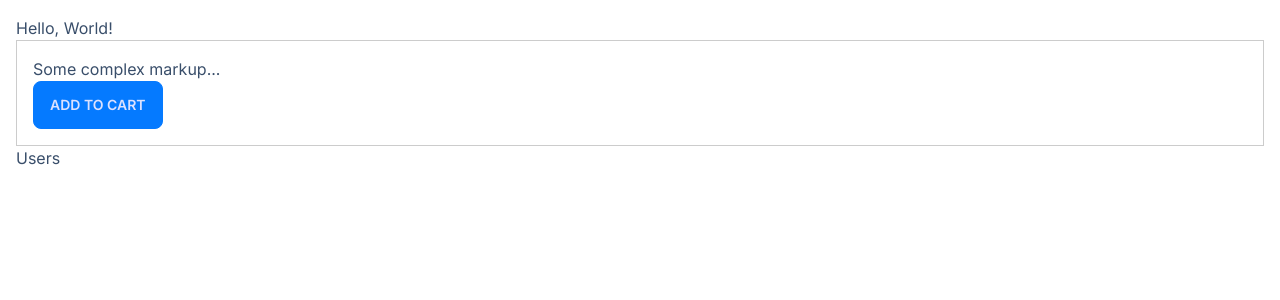
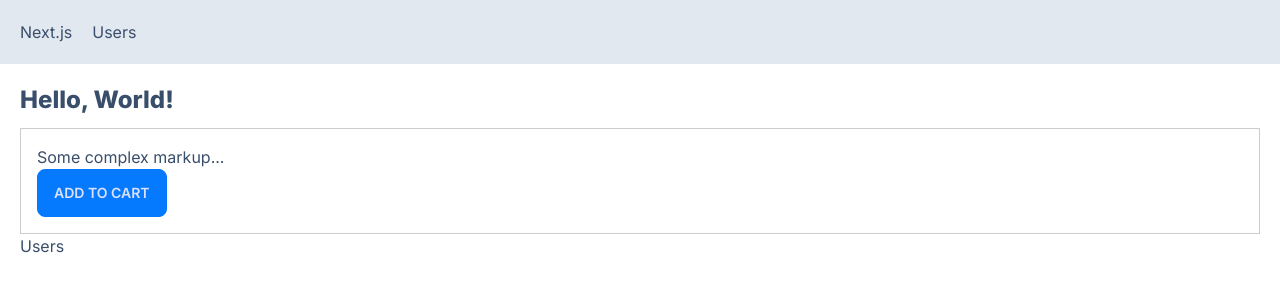
Before and after one commit to agreen254/hello-next, a Next.js app: page / in a window 1280 px wide. Shown: the top 300 px of the page. Built offline with nearby package versions, Linux system fonts and the light colour scheme.

Commit message:
add common nav bar

```diff
--- /dev/null
+++ b/app/NavBar.tsx
@@ -0,0 +1,15 @@
+import Link from "next/link";
+import React from "react";
+
+const NavBar = () => {
+  return (
+    <div className="flex bg-slate-200 p-5">
+      <Link href="/" className="mr-5">
+        Next.js
+      </Link>
+      <Link href="/users">Users</Link>
+    </div>
+  );
+};
+
+export default NavBar;
--- /dev/null
+++ b/app/admin/layout.tsx
@@ -0,0 +1,16 @@
+import React, {ReactNode} from 'react'
+
+type Props = {
+    children: ReactNode
+}
+
+const AdminLayout = ({children}: Props) => {
+  return (
+    <div className="flex">
+        <aside className="bg-slate-200 p-5 mr-5">Admin Sidebar</aside>
+        <div>{children}</div>
+    </div>
+  )
+}
+
+export default AdminLayout
--- /dev/null
+++ b/app/admin/page.tsx
@@ -0,0 +1,9 @@
+import React from 'react'
+
+const AdminHomePage = () => {
+  return (
+    <div>AdminHomePage</div>
+  )
+}
+
+export default AdminHomePage
--- a/app/globals.css
+++ b/app/globals.css
@@ -14,5 +14,10 @@
 
 body {
   /* color: rgb(var(--foreground-rgb)); */
-  padding: 1rem;
 }
+
+@layer base {
+  h1 {
+    @apply font-extrabold text-2xl mb-3;
+  }
+}
--- a/app/layout.tsx
+++ b/app/layout.tsx
@@ -1,6 +1,7 @@
 import "./globals.css";
 import type { Metadata } from "next";
 import { Inter } from "next/font/google";
+import NavBar from "./NavBar";
 
 const inter = Inter({ subsets: ["latin"] });
 
@@ -16,7 +17,10 @@
 }) {
   return (
     <html lang="en" data-theme="winter">
-      <body className={inter.className}>{children}</body>
+      <body className={inter.className}>
+        <NavBar />
+        <main className="p-5">{children}</main>
+      </body>
     </html>
   );
 }
--- a/app/users/UserTable.tsx
+++ b/app/users/UserTable.tsx
@@ -9,14 +9,14 @@
 };
 
 type Props = {
-  sortOrder: "name" | "email";
+  sortOrder: string;
 };
 
 const UserTable = async ({ sortOrder }: Props) => {
   // no need to use a hook
   // all happens on the server side
   const res = await fetch("https://jsonplaceholder.typicode.com/users", {
-    next: { revalidate: 10 }, // fetches new data every 10 seconds
+    next: {}, // fetches new data every 10 seconds
   });
   const users: User[] = await res.json();
   const sortedUsers = sortUsers(users, sortOrder);
--- a/app/users/page.tsx
+++ b/app/users/page.tsx
@@ -7,7 +7,7 @@
 };
 
 type Props = {
-  searchParams: { sortOrder: "name" | "email" };
+  searchParams: { sortOrder: string };
 };
 
 const UsersPage = ({ searchParams: { sortOrder } }: Props) => {
```
